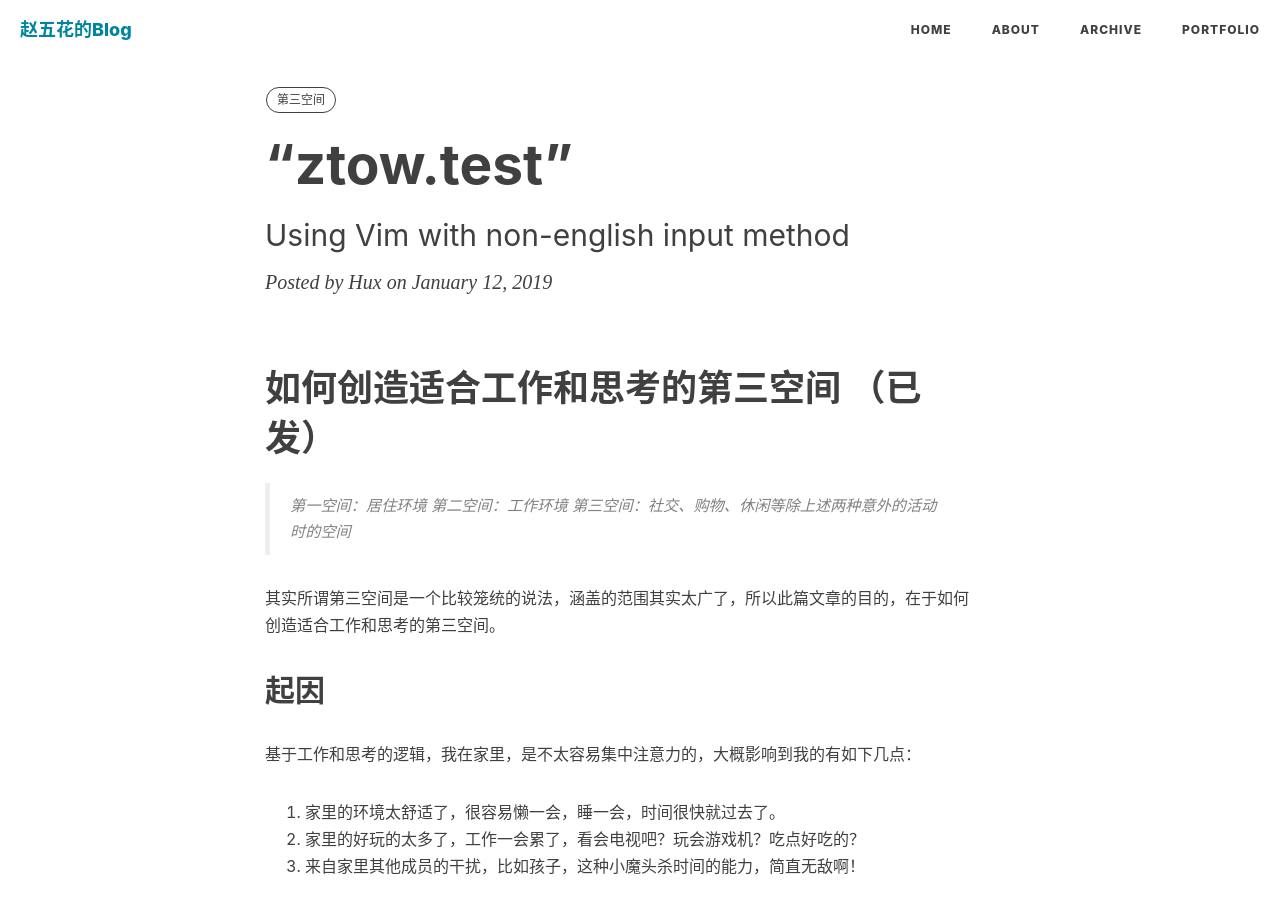
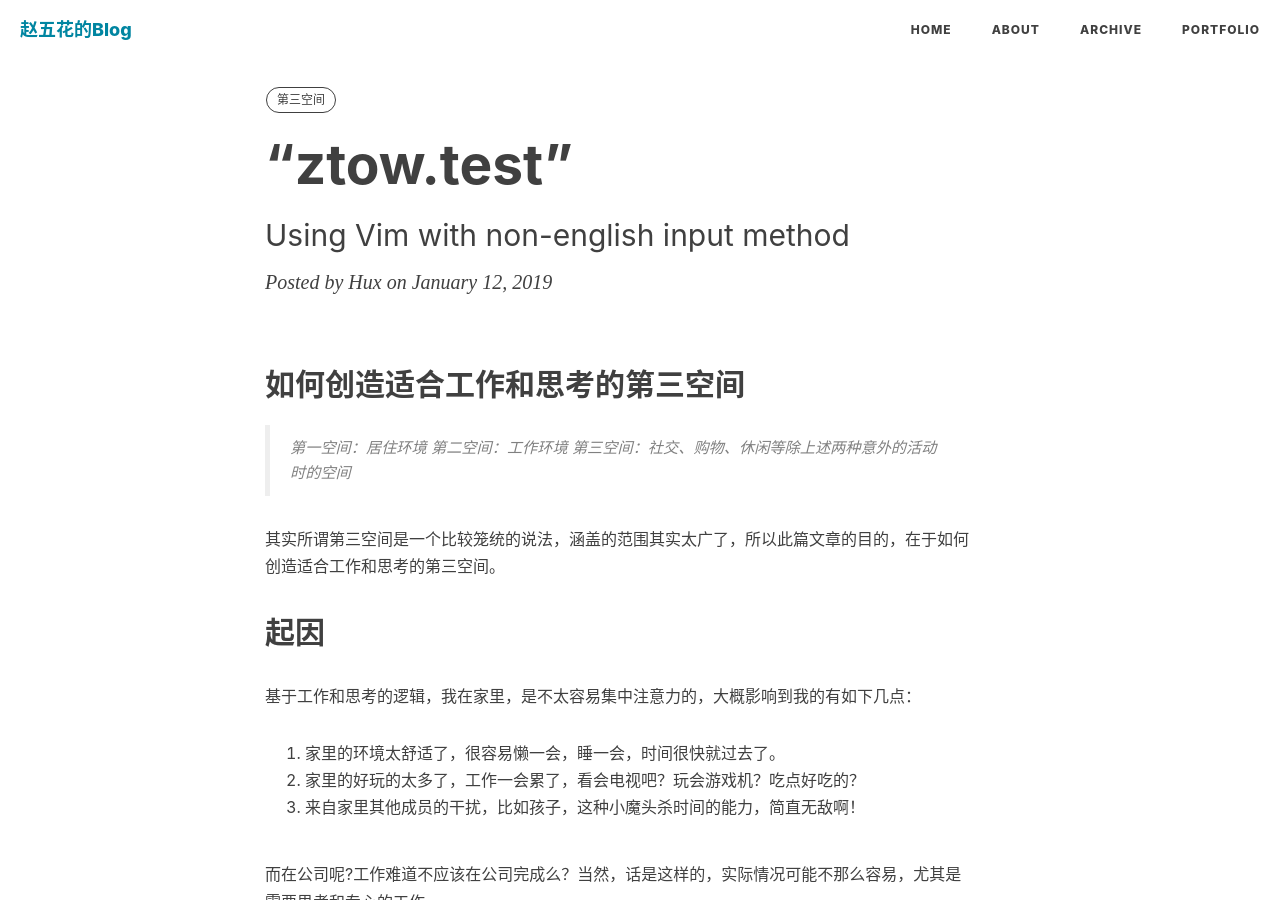
Before and after one commit to ztow/wdphoto, a Jekyll site: the page built from _posts/2019-01-12-test.md, in a window 1280 px wide and 900 px high. Built offline with Jekyll 4.4.1, drawn with Linux system fonts in a browser that asks for light colours; nearby versions of some CDN libraries; comment, search, counter and statistics services are not loaded.

Commit message:
no message

```diff
--- a/_posts/2019-01-12-test.md
+++ b/_posts/2019-01-12-test.md
@@ -8,7 +8,7 @@ tags:
   - 第三空间
 ---
 
-# 如何创造适合工作和思考的第三空间 （已发）
+## 如何创造适合工作和思考的第三空间
 > 第一空间：居住环境
 > 第二空间：工作环境
 > 第三空间：社交、购物、休闲等除上述两种意外的活动时的空间
```
